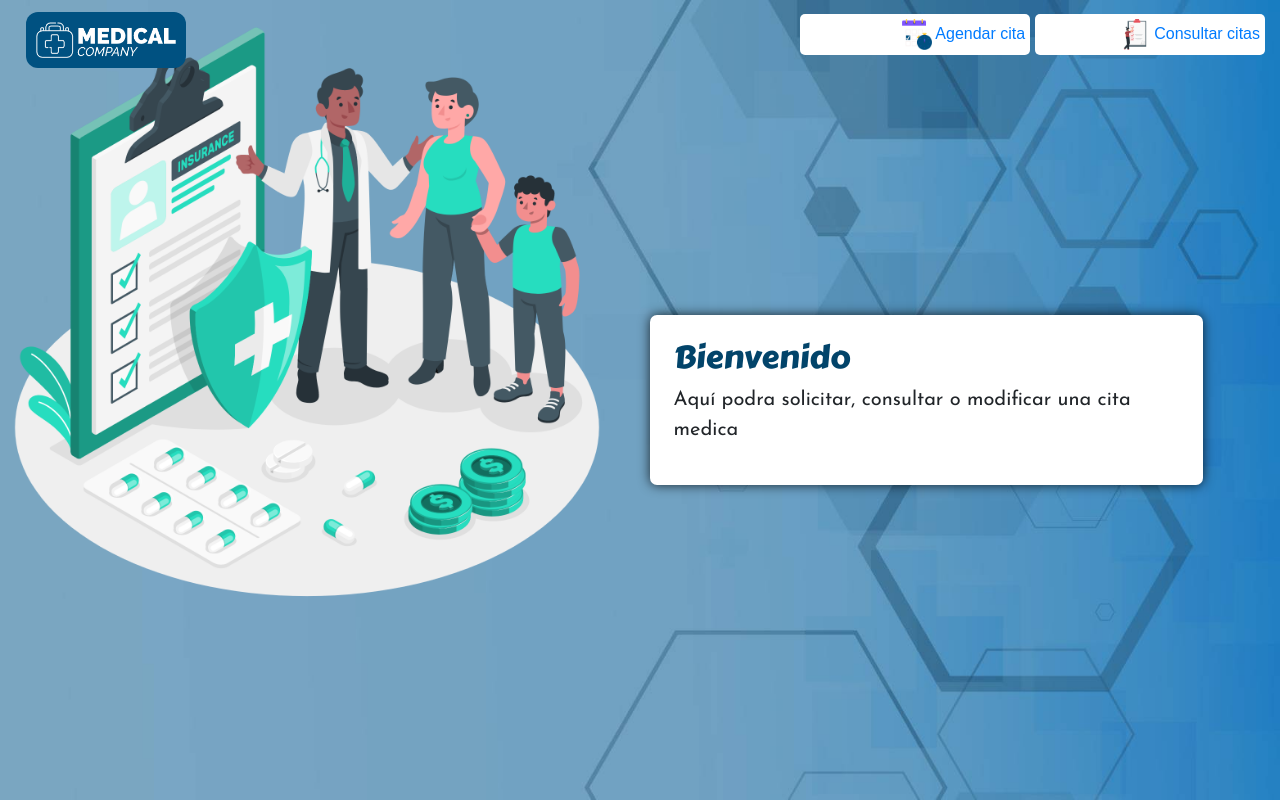
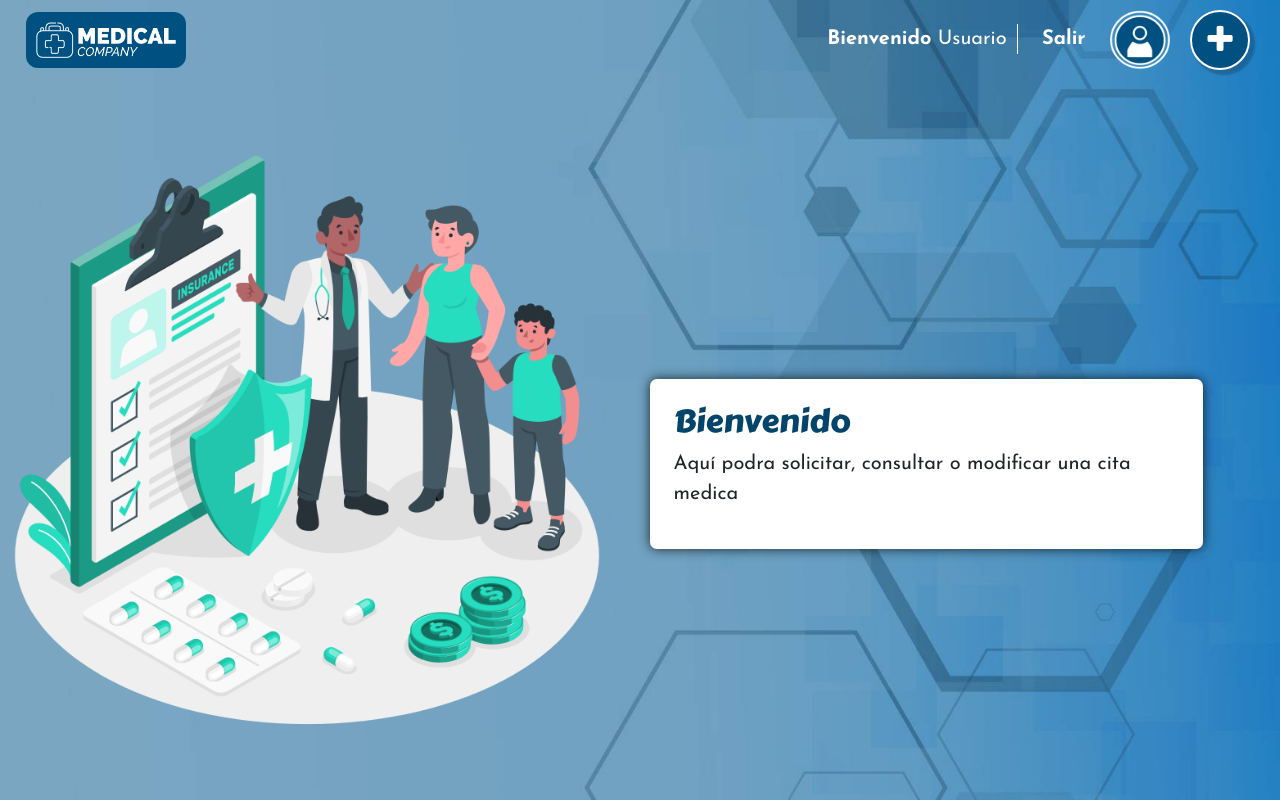
Before and after one commit to titomatu/DoctorsOfficeDjangoWebApp, a Django app: page /usuario in a window 1280 px wide. Run offline with Django 3.2, Linux system fonts and the light colour scheme; some libraries are stand-ins or nearby versions.

Commit message:
Ajustar estilos de usuario

```diff
--- a/modules/appcitasmedicas/static/css/styles.css
+++ b/modules/appcitasmedicas/static/css/styles.css
@@ -299,6 +299,7 @@ button.btn-enviar {
     display: inline-block;
     width: 48%;
     vertical-align: middle;
+    padding-top: 10%;
 }
 .box-contenido-usuario {
     display: none;
@@ -328,6 +329,61 @@ button.btn-enviar {
 }
 
 /** Menu Interna  **/
+.cont-header {
+    position: absolute;
+    top: 0;
+    width: 100%;
+    left: 0;
+}
+
+.cont-header .logo {
+    width: 160px;
+    background-color: #005181;
+    padding: 10px;
+    border-radius: 12px;
+    position: absolute;
+    left: 2%;
+    top: 12px;
+}
+
+.cont-header .nav {
+    right: 0;
+    left: auto;
+    width: auto;
+    top: 10px;
+}
+
+.cont-header .nav .date-user {
+    display: inline-block;
+}
+
+.cont-header .nav .menu-superior {
+    display: inline-block;
+    width: 110px;
+    position: relative;
+}
+
+
+.item-menu {
+    font-family: 'Josefin Sans', sans-serif;
+    font-size: 16px;
+    line-height: 1;
+}
+
+.icon-nav .fa {
+    line-height: normal;
+    font-size: 26px;
+}
+
+.icon-nav {
+    margin-top: 10px;
+}
+
+.cont-header .nav .date-user .icon-user {
+    display: inline-block;
+    width: 60px;
+}
+
 ul.navbar-nav.mr-auto {
     padding: 0;
     margin: 0 0 0 auto;
@@ -359,6 +415,107 @@ ul.navbar-nav.mr-auto li.menu-item p {
     cursor: pointer;
 }
 
+
+.menu-toggle {
+    width: 60px;
+    height: 60px;
+    border-radius: 50%;
+    background-color: #005081;
+    box-shadow: 4px 4px 2px 1px rgba(0, 0, 0, 0.2);
+    position: absolute;
+    z-index: 5;
+    top: 0;
+    right: 30px;
+    display: table;
+    text-align: center;
+}
+.menu-toggle .fa {
+    color: #fff;
+    font-size: 2em;
+    display: table-cell;
+    vertical-align: middle;
+    transition: 0.4s;
+    border: 2px solid #fff;
+    border-radius: 50%;
+}
+.menu-toggle.open .fa {
+    transform: rotate(135deg);
+}
+
+.btn-app {
+    width: 80px;
+    height: 80px;
+    border-radius: 50%;
+    position: absolute;
+    background-color: #005181;
+    color: #fff;
+    text-align: center;
+}
+.btn-app .fa {
+    line-height: normal;
+}
+
+.open .btn-app {
+    box-shadow: 4px 4px 2px 1px rgba(0, 0, 0, 0.2);
+}
+
+.menu-line {
+    position: absolute;
+    z-index: 2;
+    top: 0;
+    right: 10px;
+}
+.menu-line .btn-app {
+    top: 0;
+    right: 0.5em;
+    transition: 0.3s;
+    transition-delay: 0.5s;
+    cursor: pointer;
+    opacity: 0;
+    border: 2px solid #fff;
+}
+.menu-line .btn-app a {
+    color: #fff;
+}
+.menu-line.open .btn-app:nth-of-type(1) {
+    top: 1.25em;
+    opacity: 1;
+}
+.menu-line.open .btn-app:nth-of-type(1) {
+    top: 4.25em;
+    opacity: 1;
+}
+.menu-line.open .btn-app:nth-of-type(2) {
+    top: 9.65em;
+    opacity: 1;
+}
+.menu-line.open .btn-app:nth-of-type(3) {
+    top: 10.25em;
+    opacity: 1;
+}
+
+.btn-logout {
+    display: inline-block;
+    font-family: 'Josefin Sans', sans-serif;
+    color: #fff;
+    padding: 0 20px;
+    font-weight: 700;
+    font-size: 20px;
+}
+
+.box-name-user {
+    display: inline-block;
+}
+
+.box-name-user p {
+    color: #fff;
+    font-family: 'Josefin Sans', sans-serif;
+    font-size: 20px;
+    padding-right: 10px;
+    border-right: 1px solid #fff;
+}
+
+
 /************************************************
         LOGIN
 ************************************************/
@@ -388,11 +545,18 @@ ul.navbar-nav.mr-auto li.menu-item p {
     box-shadow: -1px 2px 19px 0px rgba(0,0,0,0.75);
     -webkit-box-shadow: -1px 2px 19px 0px rgba(0,0,0,0.75);
     -moz-box-shadow: -1px 2px 19px 0px rgba(0,0,0,0.75);
+    position: relative;
+}
+.login form{
+    margin-top: 40px;
 }
 
 .img-login {
-    width: 100px;
+    width: 90px;
     margin: 0 auto;
+    position: absolute;
+    top: 10px;
+    right: 10px;
 }
 
 label {
@@ -404,3 +568,8 @@ label {
     color: #000;
     border: 1px solid #005181;
 }
+p.mns-error {
+    font-weight: 700;
+    color: #e30404;
+    margin-bottom: -20px;
+}
--- a/modules/appcitasmedicas/static/js/custom.js
+++ b/modules/appcitasmedicas/static/js/custom.js
@@ -27,7 +27,12 @@ $( document ).ready(function() {
       $( ".item-cancelar" ).click(function() {
         $('.box-contenido-usuario').css('display','none');
           $('#box-cancelar').css('display','block');
-      });
+    });
+
+    $( ".menu-toggle" ).click(function() {
+        $(".menu-line").toggleClass('open');
+        $(".menu-toggle").toggleClass('open');
+    });
 
 });
 
--- a/modules/appcitasmedicas/templates/login.html
+++ b/modules/appcitasmedicas/templates/login.html
@@ -31,7 +31,8 @@
                 </div>
                 <div class="login-body">
                     <h2>Iniciar sesión</h2>
-                    {{mensaje}}
+
+                    <p class="mns-error">{{mensaje}}</p>
 
                     <div class="img-login">
                         <img src="../static/img/img-login.png" class="Iniciar Sesi{on" />
@@ -48,7 +49,7 @@
                         </div>
                             <div class="form-group">
                             <label class="error">{{mensaje}}</label>
-                            </div>
+                        </div>
                         <button type="submit" class="btn btn-primary btn-enviar">Ingresar</button>
                     </form>
                 </div>
--- a/modules/appcitasmedicas/templates/usuario.html
+++ b/modules/appcitasmedicas/templates/usuario.html
@@ -13,32 +13,47 @@
     <link rel="preconnect" href="https://fonts.gstatic.com" crossorigin>
     <link href="https://fonts.googleapis.com/css2?family=Carter+One&display=swap" rel="stylesheet">
     <link href="https://fonts.googleapis.com/css2?family=Josefin+Sans:ital,wght@0,300;0,400;0,500;0,600;0,700;1,400;1,500;1,600;1,700&display=swap" rel="stylesheet">
+    <link href="https://maxcdn.bootstrapcdn.com/font-awesome/4.4.0/css/font-awesome.min.css" rel="stylesheet">
     <link rel="stylesheet" href="../static/css/styles.css">
 </head>
 <body class="usuario">
     <div class="wrapper">
 
         <!-- Header -->
-        <div class="nav">
+        <div class="cont-header">
             <div class="logo">
                 <a href="/"><img src="../static/img/logo.png" alt="Medical" /></a>
             </div>
-            <!-- Menu -->
-            <div class="menu-superior" id="navbar">
-                <ul class="navbar-nav mr-auto">
-                    <li class="menu-item">
-                        <a href="/agendamiento" class="item-solicitar">
-                            <img src="../static/img/agendar-cita.png" class="icon-menu" />
-                            <span class="txt-link">Agendar cita</span>
-                        </p>
-                    </li>
-                    <li class="menu-item">
-                        <a href="consultas" class="item-consultar">
-                            <img src="../static/img/consultar-cita.png" class="icon-menu" />
-                            <span class="txt-link">Consultar citas</span>
-                        </a>
-                    </li>
-                </ul>
+            <div class="nav">
+                <div class="date-user">
+                    <div class="box-name-user"><p><strong>Bienvenido</strong> <span class="name">Usuario</span></p></div>
+                    <div class="btn-logout">Salir</div>
+                    <img class="icon-user" src="../static/img/icon-user.png" />
+                </div>
+                <!-- Menu -->
+                <div class="menu-superior">
+                    <div class="menu-toggle">
+                        <span class="fa fa-plus"></span>
+                    </div>
+                    <div class="menu-line">
+                        <div class="btn-app">
+                            <a href ="/agendamiento">
+                                <div class="icon-nav">
+                                    <span class="fa fa-calendar"></span>
+                                </div>
+                                <div class="item-menu">Agendar Cita</div>
+                            </a>
+                        </div>
+                        <div class="btn-app">
+                            <a href ="/consultas">
+                                <div class="icon-nav">
+                                    <i class="fa fa-list-alt"></i>
+                                </div>
+                                <div class="item-menu">Consultar</div>
+                            </a>
+                        </div>
+                    </div>
+                </div>
             </div>
         </div>
 
```
Also changed, not shown: modules/appcitasmedicas/static/img/icon-user.png (added).
